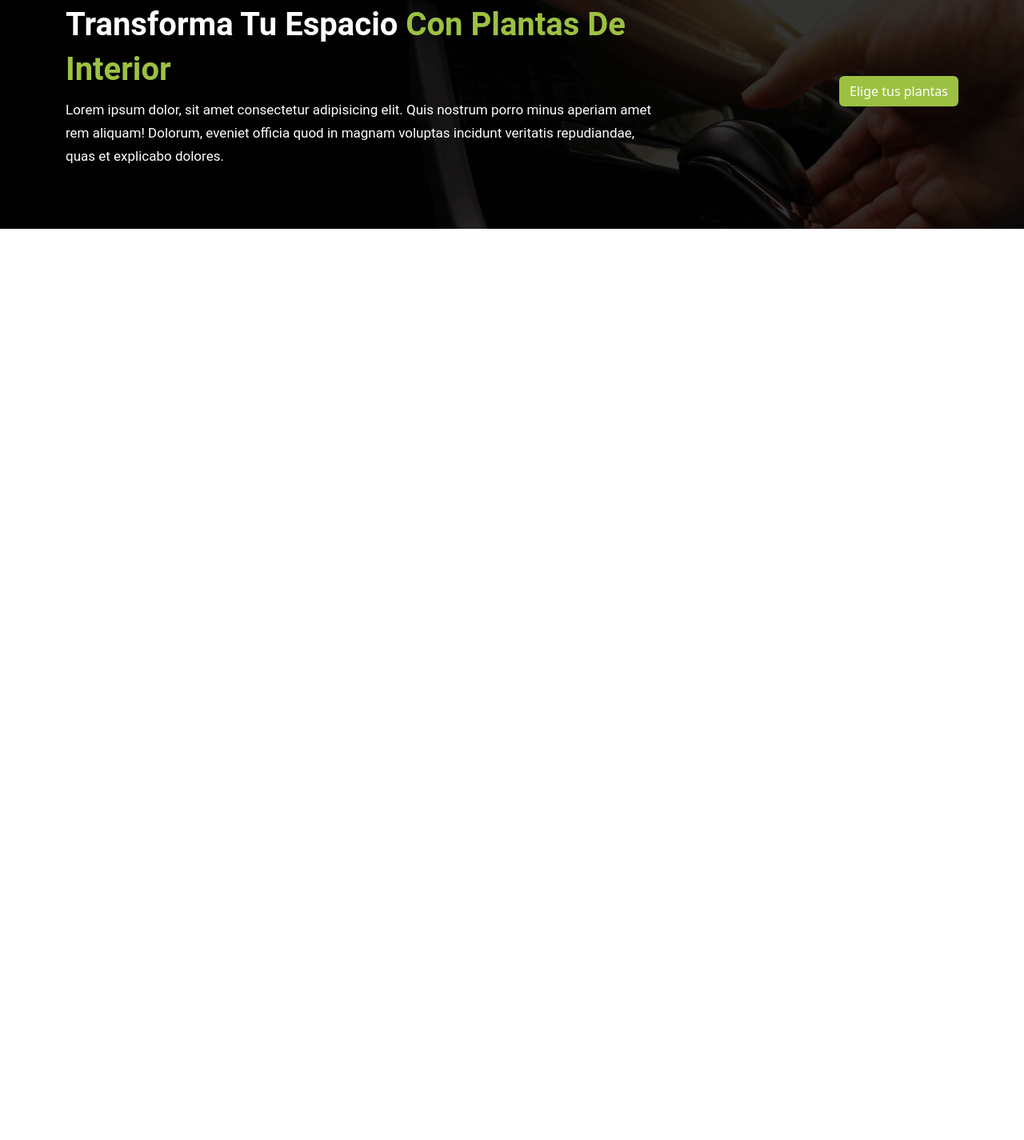
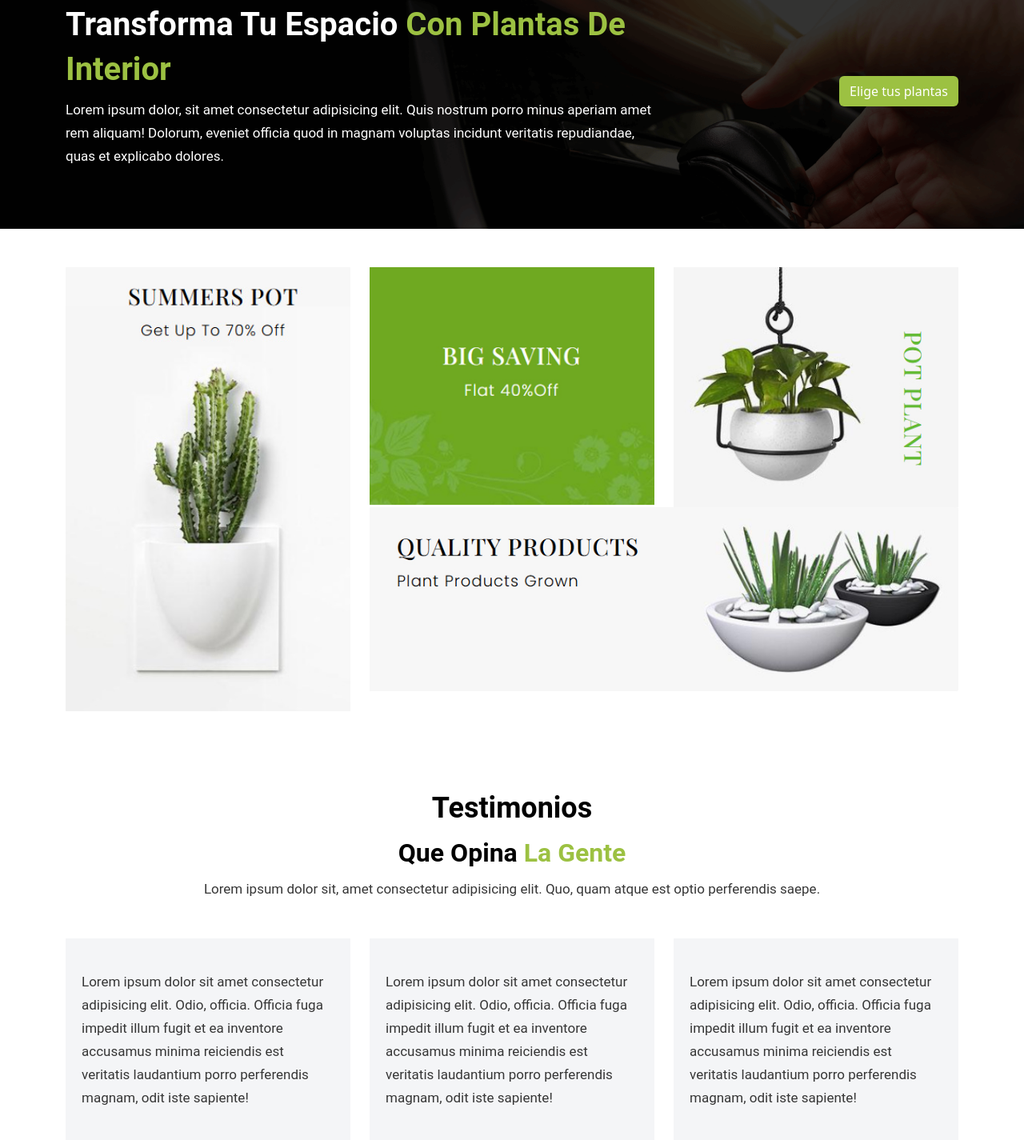
Before and after one commit to ferchuqui/plants, a plain HTML site: page index.html in a window 1280 px wide. Shown: the part 2906-4331 px from the top of the page at 80% size. Before the commit the page ends 3192 px from the top, so only its background shows below. Drawn offline with nearby package versions, Linux system fonts and the light colour scheme; a web font is replaced by a local one.

Commit message:
testimonios

```diff
--- a/css/style.css
+++ b/css/style.css
@@ -220,3 +220,43 @@ button.btn.btn-nav{
 .bg-text h2 span {
     color: var(--primary)
 }
+.testimonial-box {
+    background: #f4f5f7;
+    padding: 40px 20px;
+    position: relative;
+}
+
+.testimonial-box:before{
+    content: "";
+    position: absolute;
+    bottom: -15px;
+    left: 50px;
+    width: 0;
+    height: 0;
+    border-left: 15px solid transparent;
+    border-right: 15px solid transparent;
+    border-top: 15px solid #f4f5f7;
+}
+
+.test-info img{
+    width: 60px;
+    height: auto;
+    border-radius: 50%;
+    border: 3px solid var(--primary);
+    margin-bottom: 20px;
+}
+.test-info{
+    margin-top: 30px;
+    margin-left: 40px;
+}
+
+.testimonial-box:hover{
+    background: var(--secondary);
+}
+
+.testimonial-box:hover::before{
+    border-top: 15px solid var(secondary);
+}
+.testimonial-box:hover p{
+    color: white;
+}
--- a/index.html
+++ b/index.html
@@ -312,6 +312,84 @@
       </section>
       <!-- Termina BG -->
 
+      <!-- Inicia Galeria -->
+      <section class="gallery py-5">
+        <div class="container">
+            <div class="row">
+                <div class="col-lg-4">
+                    <div class="gallery-box">
+                        <div class="gal-img"><img src="img/gallery-1.jpg" alt=""></div>
+                    </div>
+                </div>
+                <div class="col-lg-8">
+                    <div class="row">
+                        <div class="col-lg-6">
+                            <div class="gallery-box">
+                                <div class="gal-img"><img src="img/gallery-2.jpg" alt=""></div>
+                            </div>
+                        </div>
+                        <div class="col-lg-6">
+                            <div class="gallery-box">
+                                <div class="gal-img"><img src="img/gallery-4.jpg" alt=""></div>
+                            </div>
+                        </div>
+                        <div class="col-lg-12">
+                            <div class="gallery-box">
+                                <div class="gal-img"><img src="img/gallery-3.jpg" alt=""></div>
+                            </div>
+                        </div>
+                    </div>
+                </div>
+            </div>
+        </div>
+      </section>
+
+      <!-- Termina Galeria -->
+
+      <!-- Inicia Testimonios -->
+
+      <section class="testimonial-sec py-5">
+        <div class="container">
+            <div class="title text-center w-75 mx-auto">
+                <h6>Testimonios</h6>
+                <h2>Que opina <span>La Gente</span></h2>
+                <p>Lorem ipsum dolor sit, amet consectetur adipisicing elit. Quo, quam atque est optio perferendis saepe.</p>
+            </div>
+            <div class="row mt-5">
+                <div class="col-lg-4">
+                    <div class="testimonial-box">
+                        <p>Lorem ipsum dolor sit amet consectetur adipisicing elit. Odio, officia. Officia fuga impedit illum fugit et ea inventore accusamus minima reiciendis est veritatis laudantium porro perferendis magnam, odit iste sapiente!</p>
+                    </div>
+                    <div class="test-info">
+                        <img src="img/pic2 (1).jpg" alt="">
+                        <h6>David Martin</h6>
+                    </div>
+                </div>
+
+                <div class="col-lg-4">
+                    <div class="testimonial-box">
+                        <p>Lorem ipsum dolor sit amet consectetur adipisicing elit. Odio, officia. Officia fuga impedit illum fugit et ea inventore accusamus minima reiciendis est veritatis laudantium porro perferendis magnam, odit iste sapiente!</p>
+                    </div>
+                    <div class="test-info">
+                        <img src="img/pic2 (1).jpg" alt="">
+                        <h6>David Martin</h6>
+                    </div>
+                </div>
+
+                <div class="col-lg-4">
+                    <div class="testimonial-box">
+                        <p>Lorem ipsum dolor sit amet consectetur adipisicing elit. Odio, officia. Officia fuga impedit illum fugit et ea inventore accusamus minima reiciendis est veritatis laudantium porro perferendis magnam, odit iste sapiente!</p>
+                    </div>
+                    <div class="test-info">
+                        <img src="img/pic2 (1).jpg" alt="">
+                        <h6>David Martin</h6>
+                    </div>
+                </div>
+            </div>
+        </div>
+      </section>
+       <!-- Termina Testimonios -->
+
 
 
     <script src="https://cdn.jsdelivr.net/npm/@popperjs/core@2.11.8/dist/umd/popper.min.js" integrity="sha384-I7E8VVD/ismYTF4hNIPjVp/Zjvgyol6VFvRkX/vR+Vc4jQkC+hVqc2pM8ODewa9r" crossorigin="anonymous"></script>
```
